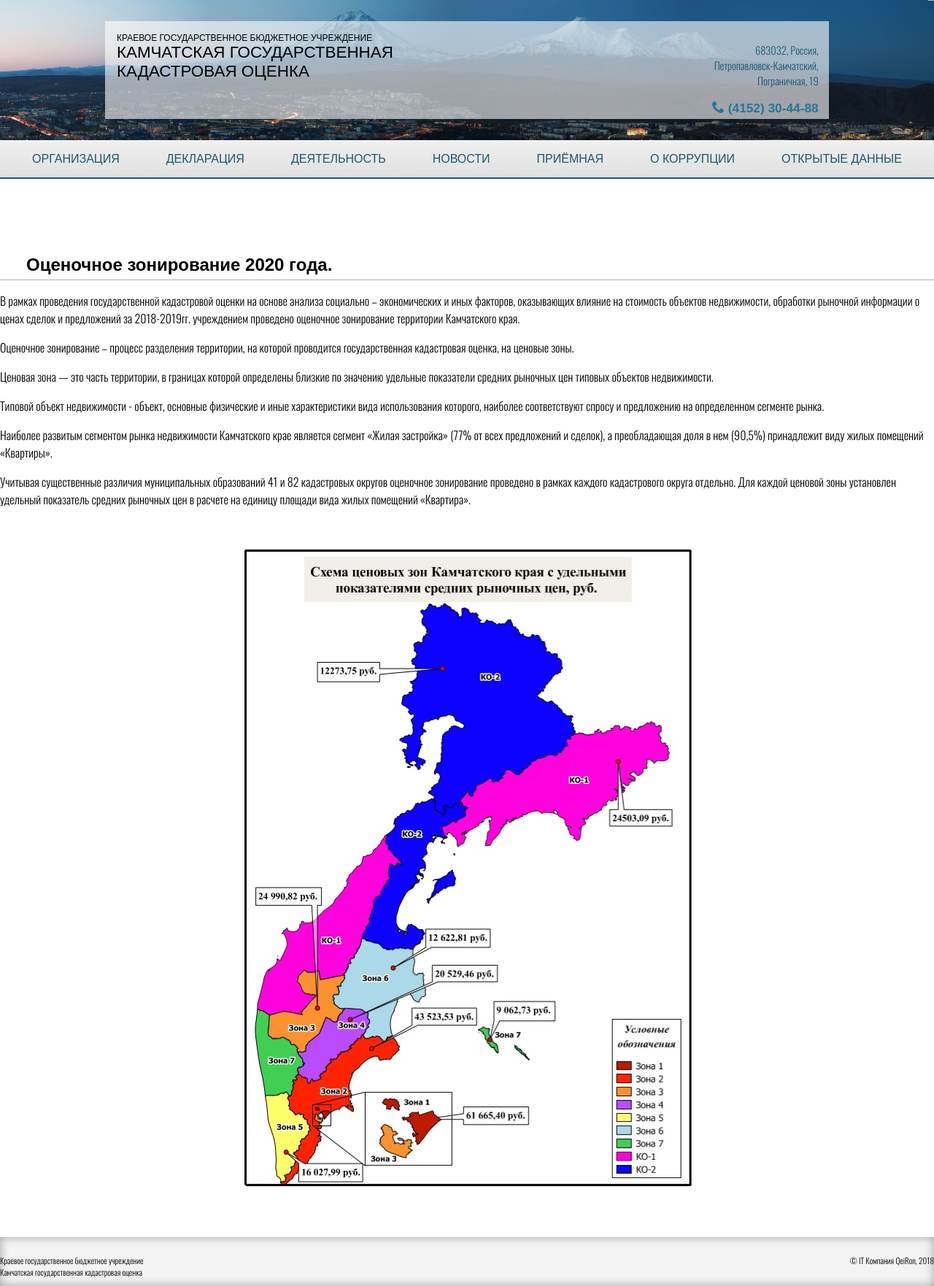
After one commit to KGBU-KGKO/gko.kamgov.ru, a PHP site: page /news22.php in a window 1280 px wide. The commit adds this page. Shown: the whole page at 73% size. Run offline with PHP 8.4, Linux system fonts and the light colour scheme; some web fonts are replaced.

Commit message:
Add news22

```diff
--- a/news.php
+++ b/news.php
@@ -9,6 +9,11 @@
 	<div class="content b-corruption">
 			<h1 class="title">Новости</h1>
 			<div class="news-item left">
+			  <div class="date">27 мая 2020 года</div>
+              <div class="news-link"><a href="news22.php">Оценочное зонирование 2020 года.</a></div>
+              <div class="descr"><p>В рамках проведения государственной кадастровой оценки на основе анализа социально – экономических и иных факторов, оказывающих влияние на стоимость объектов недвижимости, обработки рыночной информации о ценах сделок и предложений за 2018-2019гг. учреждением проведено оценочное зонирование территории Камчатского края.</p>
+              </div>
+              <hr>
 			  <div class="date">28 апреля 2020 года</div>
               <div class="news-link"><a href="news21.php">Встреча с экспертами Деловой России.</a></div>
               <div class="descr"><p>27 апреля 2020 года состоялась рабочая встреча экспертов Деловой России с ведущими специалистами КГБУ КГКО, на которой обсуждались вопросы достоверности характеристик и сведений об объектах недвижимости, содержащиеся в Едином государственном реестре недвижимости и их влияние на определение кадастровой стоимости.</p>
--- /dev/null
+++ b/news22.php
@@ -0,0 +1,27 @@
+<? include 'site_top.inc'; ?>
+<? include 'header.inc'; ?>
+<? include 'mainmenu.inc'; ?>
+<script>document.title += ' - Новости'</script>
+
+
+<div class="section">
+	<p class="content-anchor"><a name="about">&nbsp;</a></p>
+
+	<div class="content b-corruption">
+		<!--<div class="article" width=80%>-->
+		<h1 class="title">Оценочное зонирование 2020 года.</h1>
+		<p>В рамках проведения государственной кадастровой оценки на основе анализа социально – экономических и иных факторов, оказывающих влияние на стоимость объектов недвижимости, обработки рыночной информации о ценах сделок и предложений за 2018-2019гг. учреждением проведено оценочное зонирование территории Камчатского края.</p>
+		<p>Оценочное зонирование – процесс разделения территории, на которой проводится государственная кадастровая оценка, на ценовые зоны.</p>
+		<p>Ценовая зона — это часть территории, в границах которой определены близкие по значению удельные показатели средних рыночных цен типовых объектов недвижимости.</p>
+		<p>Типовой объект недвижимости - объект, основные физические и иные характеристики вида использования которого, наиболее соответствуют спросу и предложению на определенном сегменте рынка.</p>
+		<p>Наиболее развитым сегментом рынка недвижимости Камчатского крае является сегмент «Жилая застройка» (77% от всех предложений и сделок), а преобладающая доля в нем (90,5%) принадлежит виду жилых помещений «Квартиры».</p>
+		<p>Учитывая существенные различия муниципальных образований 41 и 82 кадастровых округов оценочное зонирование проведено в рамках каждого кадастрового округа отдельно. Для каждой ценовой зоны установлен удельный показатель средних рыночных цен в расчете на единицу площади вида жилых помещений «Квартира».</p>
+		<br>
+		<p style="text-align: center;"><img src="img/Zone_price.jpg" alt="Схема ценовых зон Камчатского края"></p>
+	</div>
+</div>
+
+
+
+<? include 'footer.inc'; ?>
+<? include 'site_bottom.inc'; ?>
```
Also changed, not shown: img/Zone_price.jpg (added).
